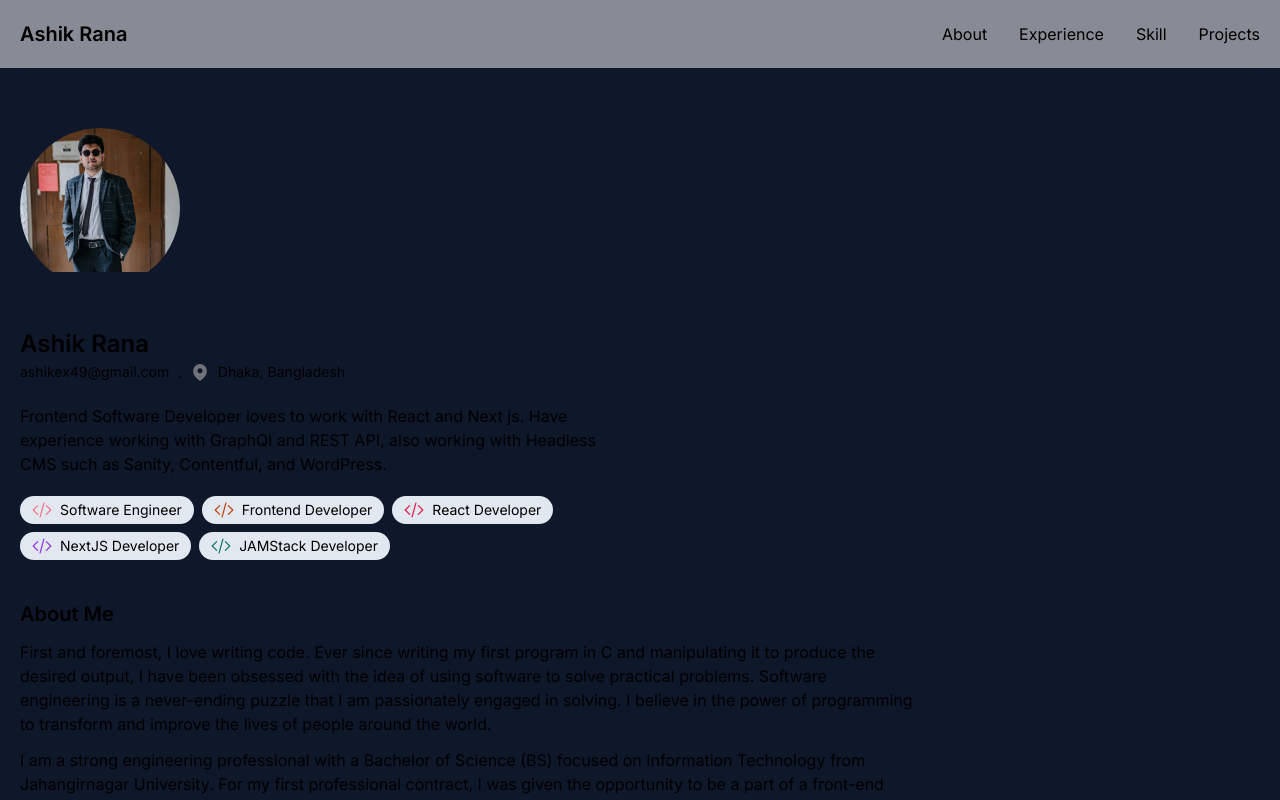
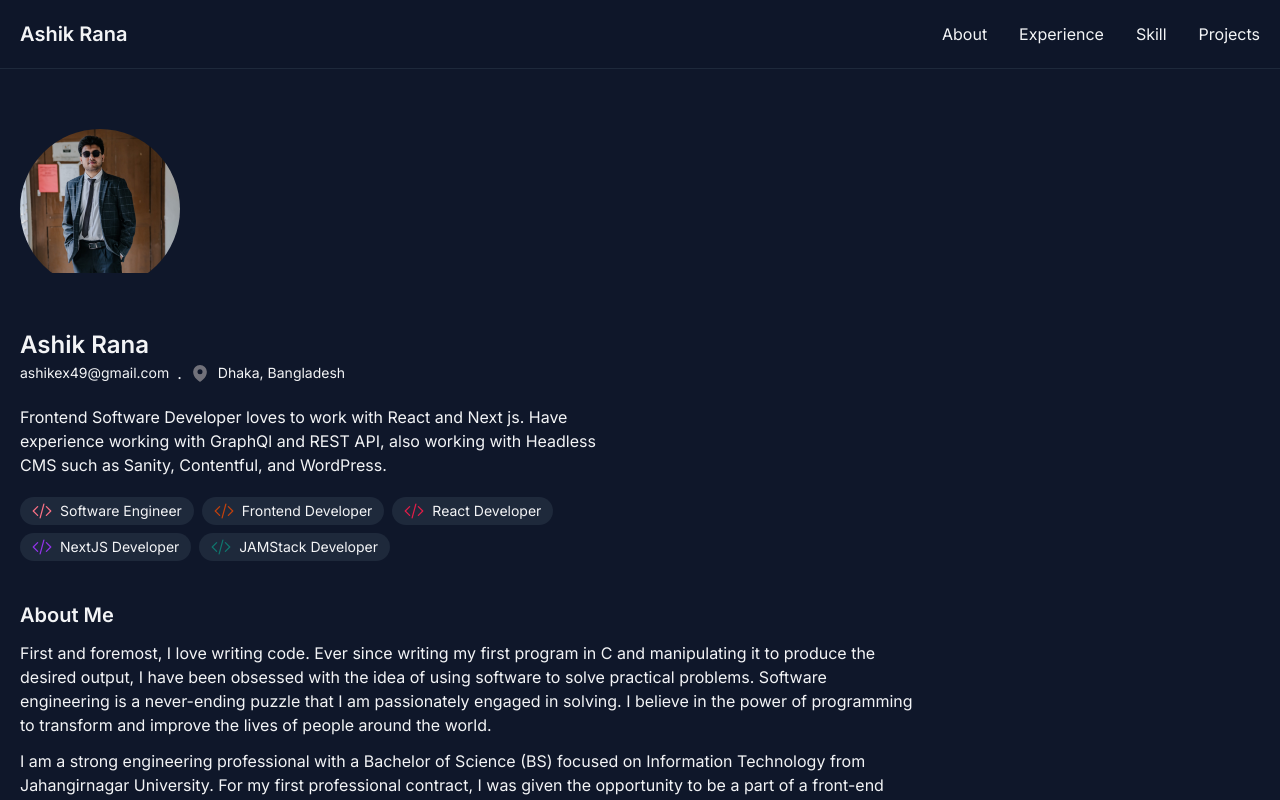
Before and after one commit to ashik-75/showcase, a Next.js app: page / in a window 1280 px wide. Shown: the top 800 px of the page. Built offline with nearby package versions, Linux system fonts and the light colour scheme.

Commit message:
update text color

```diff
--- a/app/layout.tsx
+++ b/app/layout.tsx
@@ -1,7 +1,6 @@
 import Footer from "../components/Footer";
 import Header from "../components/Header";
 import "../styles/globals.css";
-import Providers from "./Providers";
 
 export default function RootLayout({
   children,
@@ -11,15 +10,14 @@ export default function RootLayout({
   return (
     <html className="scroll-smooth">
       <head />
-      <Providers>
-        <body className="bg-slate-900">
+
+      <body className="bg-slate-900 text-gray-100">
         <div className="max-w-7xl mx-auto min-h-screen">
           <Header />
           {children}
           <Footer />
         </div>
       </body>
-      </Providers>
     </html>
   );
 }
--- a/components/Footer.tsx
+++ b/components/Footer.tsx
@@ -15,7 +15,7 @@ function Footer() {
         <>
           <div
             onClick={scrollToTop}
-            className="p-2 rounded dark:bg-slate-700 bg-slate-300 cursor-pointer hover:scale-110 transition"
+            className="p-2 rounded bg-slate-700 cursor-pointer hover:scale-110 transition"
           >
             <ChevronUpIcon className="h-5 w-5" />
           </div>
--- a/components/Header/DarkMode.tsx
+++ /dev/null
@@ -1,40 +0,0 @@
-"use client";
-
-import { MoonIcon, SunIcon } from "@heroicons/react/24/solid";
-import { useTheme } from "next-themes";
-import { useEffect, useState } from "react";
-
-function DarkMode() {
-  const [mounted, setMounted] = useState(false);
-  const { systemTheme, theme, setTheme } = useTheme();
-
-  useEffect(() => {
-    setMounted(true);
-    setTheme("dark");
-  }, []);
-
-  if (!mounted) {
-    return null;
-  }
-
-  const mode = theme === "system" ? systemTheme : theme;
-
-  console.log({ systemTheme, theme, mode });
-  return (
-    <div>
-      {mode === "dark" ? (
-        <MoonIcon
-          onClick={() => setTheme("light")}
-          className="icon cursor-pointer"
-        />
-      ) : (
-        <SunIcon
-          onClick={() => setTheme("dark")}
-          className="icon cursor-pointer"
-        />
-      )}
-    </div>
-  );
-}
-
-export default DarkMode;
--- a/components/Header/Header.tsx
+++ b/components/Header/Header.tsx
@@ -9,7 +9,7 @@ function Header() {
   const [isOpen, setIsOpen] = useState<boolean>(false);
 
   return (
-    <div className="p-5 flex justify-between backdrop-blur-lg sticky top-0 left-0 w-full dark:bg-slate-900/70 bg-white/50 z-[99]">
+    <div className="p-5 flex justify-between backdrop-blur-lg sticky top-0 left-0 w-full bg-slate-900/70 border-b border-slate-800  z-[99]">
       <div className="flex gap-3 items-center">
         <Bars3Icon
           onClick={() => setIsOpen(true)}
--- a/components/Header/MobileMenu.tsx
+++ b/components/Header/MobileMenu.tsx
@@ -21,7 +21,7 @@ function MobileMenu(props: MenuOpenProps) {
     <div
       className={`w-full z-[9999] h-screen absolute top-0 ${
         props.isOpen ? "left-0" : "-left-[100vw]"
-      } dark:bg-slate-900 bg-slate-100 transition-all duration-200 p-10 space-y-5`}
+      } bg-slate-900 transition-all duration-200 p-10 space-y-5`}
     >
       <button onClick={handleCloseMenu}>
         <XMarkIcon className="h-7 w-7 text-zinc-500" />
--- a/components/Hero.tsx
+++ b/components/Hero.tsx
@@ -2,7 +2,7 @@ import { CodeBracketIcon, MapPinIcon } from "@heroicons/react/24/solid";
 
 function Hero() {
   return (
-    <div className="space-y-5 scroll-mt-32" id="intro">
+    <div className="space-y-5 scroll-mt-32 text-gray-100" id="intro">
       <div>
         <h1 className="text-2xl font-semibold">Ashik Rana</h1>
         <div className="flex gap-2 items-center">
@@ -62,7 +62,7 @@ function Hero() {
           const color = position.color;
           return (
             <div
-              className="px-3 py-1 text-sm rounded-full dark:bg-slate-800 bg-slate-200 flex gap-2 whitespace-nowrap"
+              className="px-3 py-1 text-sm rounded-full bg-slate-800 flex gap-2 whitespace-nowrap"
               key={position.id}
             >
               <CodeBracketIcon className={`icon ${color}`} />
```
Lines whose indentation alone changed are shown as unchanged.
